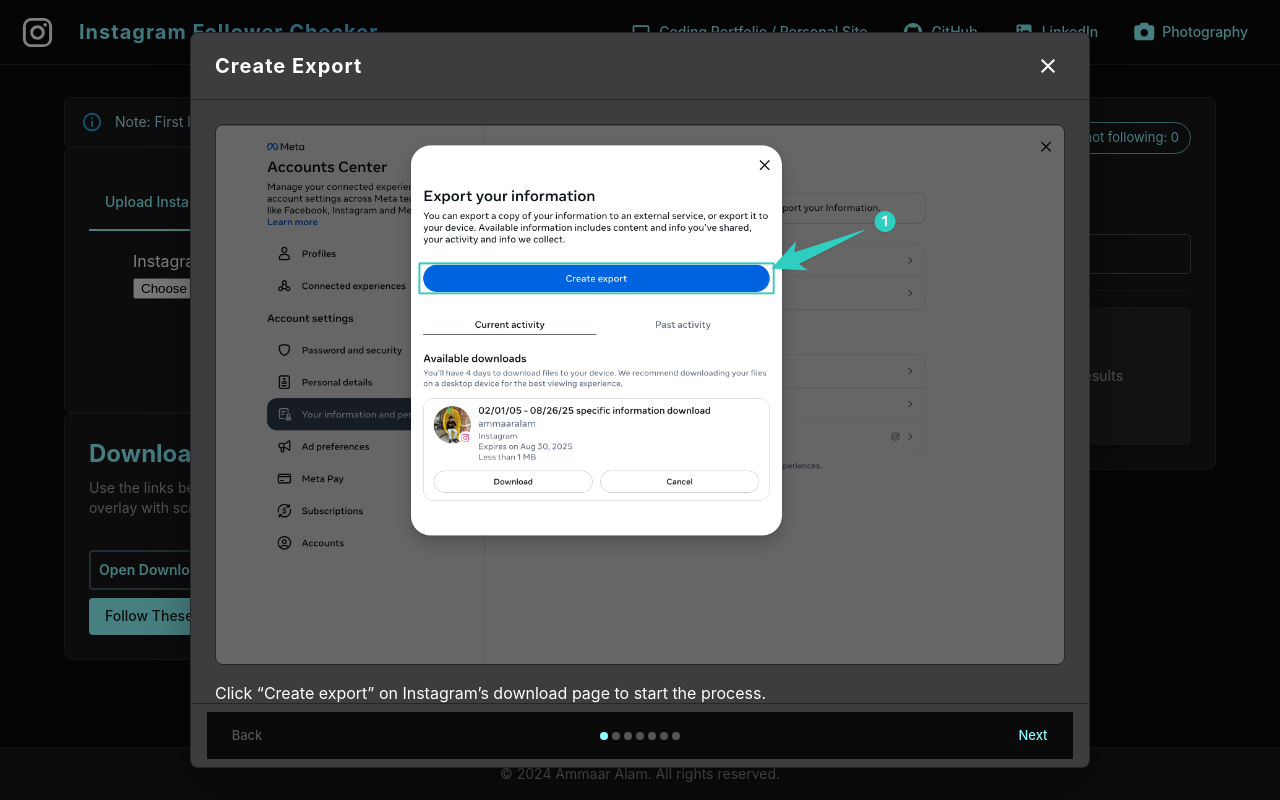
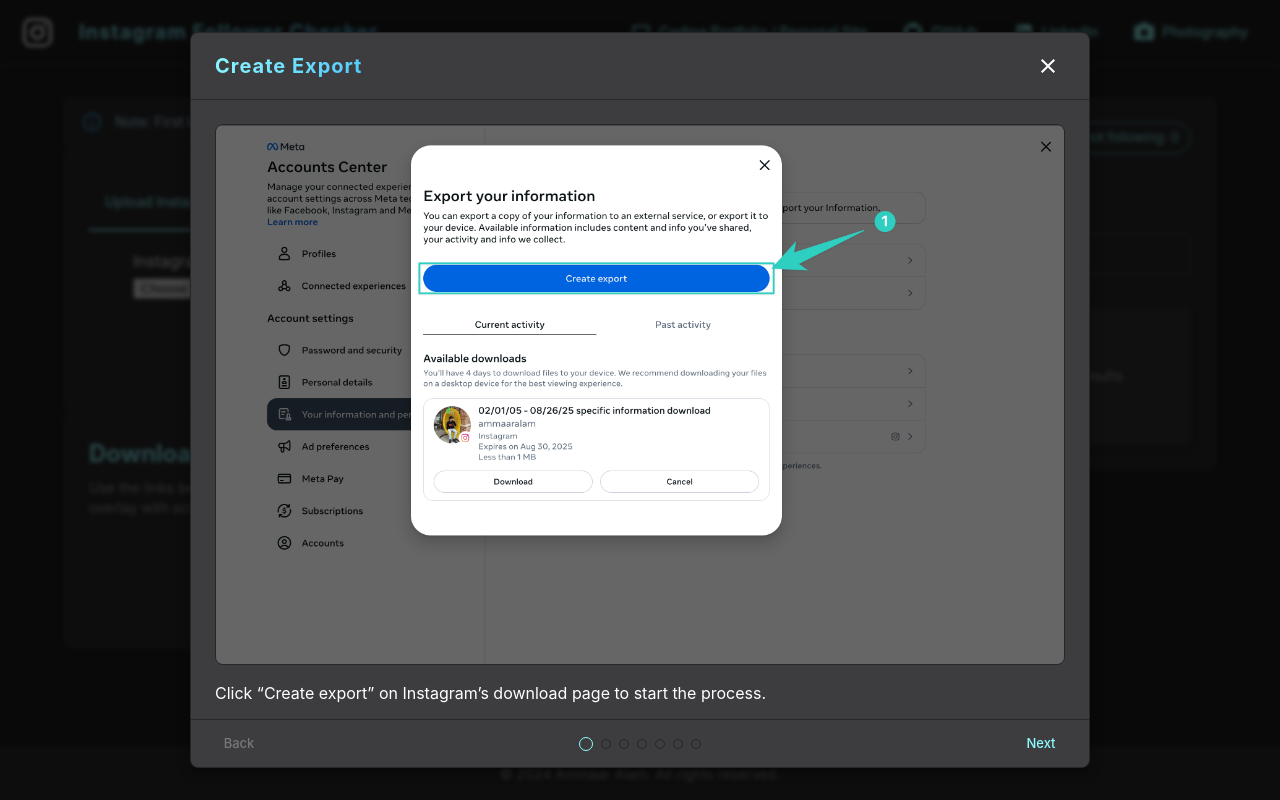
Before and after one commit to Ammaar-Alam/instagram-Checker, a React (Create React App) app in the folder client/: page / in a window 1280 px wide. Both pictures are taken after a click on the button "Follow These Steps (Walkthrough)". Built offline with nearby package versions, Linux system fonts and the light colour scheme.

Commit message:
polishing step modal and adding thumbnail

```diff
--- a/client/src/App.js
+++ b/client/src/App.js
@@ -31,7 +31,7 @@
   DialogTitle,
   DialogContent,
   DialogActions,
-  MobileStepper,
+  Skeleton,
 } from "@mui/material";
 import InstagramIcon from "@mui/icons-material/Instagram";
 import GitHubIcon from "@mui/icons-material/GitHub";
@@ -40,6 +40,9 @@
 import SearchIcon from '@mui/icons-material/Search';
 import LaunchIcon from '@mui/icons-material/Launch';
 import CloseIcon from '@mui/icons-material/Close';
+import CheckRoundedIcon from '@mui/icons-material/CheckRounded';
+import Grow from '@mui/material/Grow';
+import { keyframes } from '@mui/system';
 
 // Portfolio-inspired dark theme
 const darkTheme = createTheme({
@@ -127,6 +130,11 @@
   const DYI_URL = 'https://accountscenter.instagram.com/info_and_permissions/dyi/?entry_point=notification';
 
   // Tutorial image helper that tries multiple extensions
+  const fadeSlideIn = keyframes({
+    '0%': { opacity: 0, transform: 'translateY(8px)' },
+    '100%': { opacity: 1, transform: 'translateY(0)' }
+  });
+
   const TutorialImage = ({ step }) => {
     const stepStr = String(step).padStart(2, '0');
     const candidates = [
@@ -141,13 +149,28 @@
     ];
     const [index, setIndex] = useState(0);
     const [visible, setVisible] = useState(true);
+    const [loaded, setLoaded] = useState(false);
     if (!visible) return null;
     return (
-      <Box sx={{ mt: 1, mb: 2, border: '1px solid', borderColor: 'divider', borderRadius: 2, overflow: 'hidden' }}>
+      <Box sx={{
+        mt: 1,
+        mb: 2,
+        border: '1px solid',
+        borderColor: 'divider',
+        borderRadius: 2,
+        overflow: 'hidden',
+        minHeight: { xs: 220, sm: 300, md: 460 },
+        position: 'relative',
+        animation: `${fadeSlideIn} 220ms ease`
+      }}>
+        {!loaded && (
+          <Skeleton variant="rectangular" sx={{ position: 'absolute', inset: 0, bgcolor: 'rgba(255,255,255,0.04)' }} />
+        )}
         {/* eslint-disable-next-line jsx-a11y/alt-text */}
         <img
           src={candidates[index]}
           style={{ width: '100%', height: 'auto', display: 'block' }}
+          onLoad={() => setLoaded(true)}
           onError={() => {
             if (index < candidates.length - 1) setIndex(index + 1);
             else setVisible(false);
@@ -443,24 +466,13 @@
               Use the links below, then open the guided walkthrough for a step‑by‑step overlay with screenshots.
             </Typography>
 
-            <Box sx={{ display: 'flex', gap: 1, flexWrap: 'wrap' }}>
-              <StyledButton onClick={() => window.open(DYI_URL, '_blank')}>
+            <Box sx={{ display: 'flex', flexDirection: 'column', alignItems: 'center', gap: 1 }}>
+              <StyledButton onClick={() => { setActiveStep(0); setTutorialOpen(true); }} sx={{ mt: 0, minWidth: 260 }}>
+                Follow These Steps (Walkthrough)
+              </StyledButton>
+              <StyledButton onClick={() => window.open(DYI_URL, '_blank')} sx={{ mt: 0, minWidth: 260 }}>
                 Open Download Page
               </StyledButton>
-              <Button
-                onClick={() => navigator.clipboard.writeText(DYI_URL)}
-                variant="outlined"
-                color="primary"
-              >
-                Copy Link
-              </Button>
-              <Button
-                onClick={() => { setActiveStep(0); setTutorialOpen(true); }}
-                variant="contained"
-                color="primary"
-              >
-                Follow These Steps (Walkthrough)
-              </Button>
             </Box>
           </Paper>
           {/* Tutorial Modal */}
@@ -469,39 +481,58 @@
             onClose={() => setTutorialOpen(false)}
             fullWidth
             maxWidth="md"
+            TransitionComponent={Grow}
+            transitionDuration={200}
+            BackdropProps={{ sx: { backgroundColor: 'rgba(10,10,10,0.75)', backdropFilter: 'blur(2px)' } }}
             PaperProps={{
               sx: {
                 backgroundColor: 'background.paper',
                 border: '1px solid',
                 borderColor: 'divider',
-                borderRadius: 2
+                borderRadius: 2,
+                boxShadow: 8
               }
             }}
           >
             <DialogTitle sx={{ display: 'flex', alignItems: 'center', justifyContent: 'space-between' }}>
-              <Typography variant="h6" sx={{ fontWeight: 700 }}>{steps[activeStep]?.label}</Typography>
+              <Typography variant="h6" sx={{ fontWeight: 700, background: 'linear-gradient(135deg, #8ffcff, #4dc6ff)', WebkitBackgroundClip: 'text', WebkitTextFillColor: 'transparent' }}>{steps[activeStep]?.label}</Typography>
               <IconButton onClick={() => setTutorialOpen(false)} size="small">
                 <CloseIcon />
               </IconButton>
             </DialogTitle>
             <DialogContent dividers>
+              <Box key={activeStep} sx={{ animation: `${fadeSlideIn} 220ms ease` }}>
                 {steps[activeStep]?.withImage && <TutorialImage step={activeStep + 1} />}
                 <Typography>{steps[activeStep]?.description}</Typography>
+              </Box>
             </DialogContent>
             <DialogActions sx={{ px: 2 }}>
-              <Box sx={{ width: '100%' }}>
-                <MobileStepper
-                  variant="dots"
-                  steps={steps.length}
-                  position="static"
-                  activeStep={activeStep}
-                  backButton={
+              <Box sx={{ width: '100%', display: 'flex', alignItems: 'center', justifyContent: 'space-between', gap: 2 }}>
                 <Button size="small" onClick={() => setActiveStep((s) => Math.max(0, s - 1))} disabled={activeStep === 0}>
                   Back
                 </Button>
-                  }
-                  nextButton={
-                    activeStep === steps.length - 1 ? (
+                {/* Custom dots with check marks */}
+                <Box sx={{ display: 'flex', alignItems: 'center', gap: 1 }}>
+                  {steps.map((_, i) => {
+                    const completed = i < activeStep;
+                    const isActive = i === activeStep;
+                    return (
+                      <Box key={i} onClick={() => setActiveStep(i)} sx={{ position: 'relative', width: isActive ? 14 : 10, height: isActive ? 14 : 10, cursor: 'pointer' }}>
+                        <Box sx={{
+                          width: '100%', height: '100%', borderRadius: '50%',
+                          border: '1.5px solid',
+                          borderColor: completed || isActive ? 'primary.main' : 'divider',
+                          bgcolor: completed ? 'rgba(143,252,255,0.15)' : 'transparent',
+                          transition: 'all 200ms ease'
+                        }} />
+                        {completed && (
+                          <CheckRoundedIcon fontSize="inherit" sx={{ position: 'absolute', inset: -2, color: 'primary.main' }} />
+                        )}
+                      </Box>
+                    );
+                  })}
+                </Box>
+                {activeStep === steps.length - 1 ? (
                   <Button size="small" onClick={() => { setTutorialOpen(false); if (formRef.current) { formRef.current.scrollIntoView({ behavior: 'smooth', block: 'start' }); } }}>
                     Done
                   </Button>
@@ -509,9 +540,7 @@
                   <Button size="small" onClick={() => setActiveStep((s) => Math.min(steps.length - 1, s + 1))}>
                     Next
                   </Button>
-                    )
-                  }
-                />
+                )}
               </Box>
             </DialogActions>
           </Dialog>
```
Also changed, not shown: 1 other file (tests, documents, lock files or other folders). Lines whose indentation alone changed are shown as unchanged.
